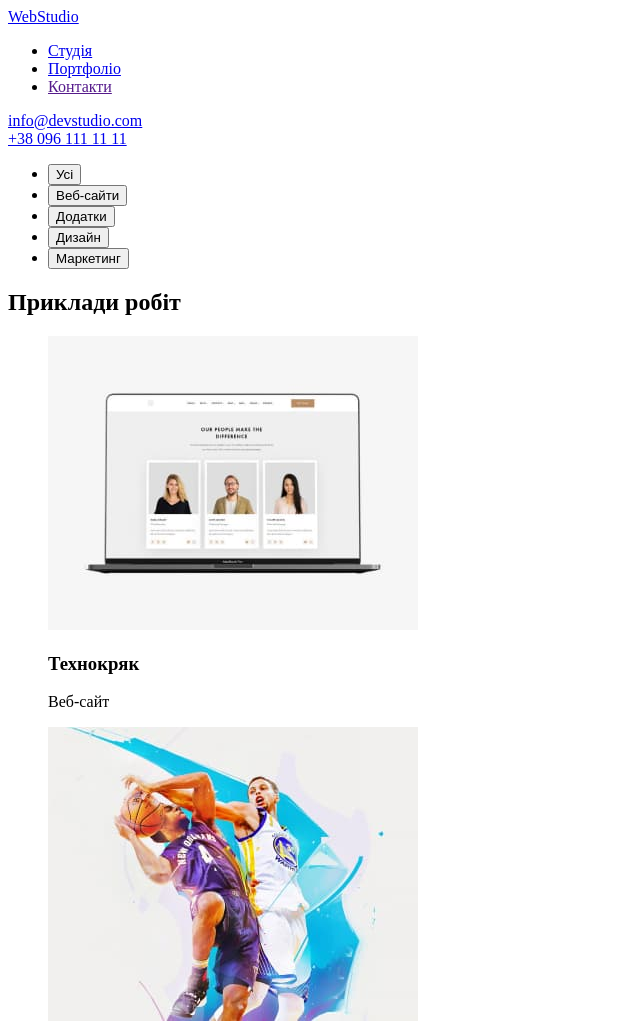
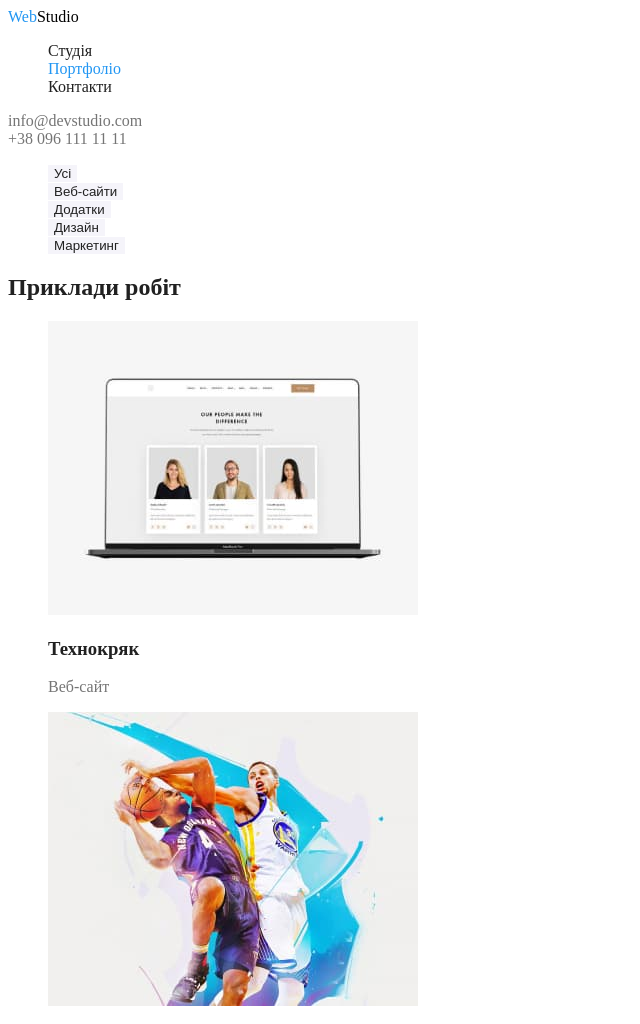
Before and after one commit to AnnaTsepilova/goit-markup-hw-02-bc, a plain HTML site: page portfolio.html in a window 1280 px wide. Shown: the top 1024 px of the page, without its empty margins (0-640 px from the left). Drawn offline with Linux system fonts and the light colour scheme.

Commit message:
стилізація кольору та кнопок

```diff
--- a/css/styles.css
+++ b/css/styles.css
@@ -4,6 +4,8 @@
     --accent-color: #2196F3;
     --primary-white-color: #ffffff;
     --black-color: #000000;
+    --background-secondary-color: #F5F4FA;
+    --background-accent-color: #2F303A;
 }
 
 .page {
@@ -12,10 +14,11 @@
 }
 
 .logo {
-    color: var(--black-color);
+    color: var(--accent-color);
+    text-decoration: none;
 }
 .logo-header {
-    color: var(--accent-color);
+    color: var(--black-color);
 }
 
 .list {
@@ -23,8 +26,9 @@
 }
 
 /* Site nav */
-.site-nav a {
+.site-nav .link {
     color: var(--title-text-color);
+    text-decoration: none;
 }
 
 .site-nav .link:hover,
@@ -32,12 +36,25 @@
     color: var(--accent-color);
 }
 
+.site-nav .link.current {
+    color: var(--accent-color);
+}
+
+.contacts-header {
+    text-decoration: none;
+    color: var(--primary-text-color);
+}
+
+.contacts-header:hover,
+.contacts-header:focus {
+    color: var(--accent-color);
+}
 
 
 /* Hero */
-.hero-title {
+/* .hero-title {
     color: var(--primary-white-color);
-}
+} */
 
 /* Section */
 .section-title {
@@ -54,6 +71,38 @@
 
 }
 
+.team-name,
+.work-list .title {
+    color: var(--title-text-color);
+}
+
+/* Footer */
+.logo-footer {
+ color: var(--primary-white-color);
+}
+
+.contacts-footer {
+    /* color: rgba(255, 255, 255, 0.6); */
+    text-decoration: none;
+}
+
+.btn-main {
+    color: var(--primary-white-color);
+    background-color: var(--accent-color);
+    border-width: 0;
+}
+
+.btn-filter {
+    color: var(--title-text-color);
+    background-color: var(--background-secondary-color);
+    border-width: 0;
+}
+
+.btn-filter:hover,
+.btn-filter:focus {
+    color: var(--primary-white-color);
+    background-color: var(--accent-color);
+}
 
 
 /* цвета на странице Студія
--- a/portfolio.html
+++ b/portfolio.html
@@ -9,73 +9,73 @@
         <link rel="stylesheet" href="./css/styles.css">
     </head>
 
-    <body>
+    <body class="page">
         <!-- Шапка -->
         <header class="page-header">
             <nav>
-                <a href="./index.html" target="_self">WebStudio</a>
-                <ul>
-                    <li><a href="./index.html" target="_self">Студія</a></li>
-                    <li><a href="./portfolio.html" target="_self">Портфоліо</a></li>
-                    <li><a href="" target="_self">Контакти</a></li>
+                <a href="./index.html" target="_self" class="logo">Web<span class="logo-header">Studio</span></a>
+                <ul class="list site-nav">
+                    <li><a href="./index.html" class="link" target="_self">Студія</a></li>
+                    <li><a href="./portfolio.html" class="link current" target="_self">Портфоліо</a></li>
+                    <li><a href="" class="link" target="_self">Контакти</a></li>
                 </ul>
             </nav>
-            <a href="mailto:info@devstudio.com">info@devstudio.com</a><br>
-            <a href="tel:+380961111111">+38 096 111 11 11</a>
+            <a href="mailto:info@devstudio.com" class="contacts-header">info@devstudio.com</a><br>
+            <a href="tel:+380961111111" class="contacts-header">+38 096 111 11 11</a>
         </header>
         <main>
             <!-- кнопки меню-->
             <section>
-                <ul>
-                    <li><button type="button">Усі</button></li>
-                    <li><button type="button">Веб-сайти</button></li>
-                    <li><button type="button">Додатки</button></li>
-                    <li><button type="button">Дизайн</button></li>
-                    <li><button type="button">Маркетинг</button></li>
+                <ul class="list">
+                    <li><button type="button" class="btn-filter">Усі</button></li>
+                    <li><button type="button" class="btn-filter">Веб-сайти</button></li>
+                    <li><button type="button" class="btn-filter">Додатки</button></li>
+                    <li><button type="button" class="btn-filter">Дизайн</button></li>
+                    <li><button type="button" class="btn-filter">Маркетинг</button></li>
                 </ul>
             </section>
             <!-- Приклади робіт -->
             <section>
-                <h2>Приклади робіт</h2>
-                <ul class="list">
+                <h2 class="section-title">Приклади робіт</h2>
+                <ul class="list work-list">
                     <li>
                         <img src="./images/tehnokryak.jpg" alt="Ноутбук з вебсайтом" width="370">
-                        <h3>Технокряк</h3>
+                        <h3 class="title">Технокряк</h3>
                         <p>Веб-сайт</p>
                     </li>
                     <li>
                         <img src="./images/new-orlean.jpg" alt="Постер New Orlean vs Golden Star" width="370">
-                        <h3>Постер <span lang="eng">New Orlean vs Golden Star</span></h3>
+                        <h3 class="title">Постер <span lang="eng">New Orlean vs Golden Star</span></h3>
                         <p>Дизайн</p>
                     </li>
                     <li>
                         <img src="./images/sea-food.jpg" alt="Логотип ресторану Seafood" width="370">
-                        <h3>Ресторан <span lang="eng">Seafood</span></h3>
+                        <h3 class="title">Ресторан <span lang="eng">Seafood</span></h3>
                         <p>Додаток</p>
                     </li>
                     <li>
                         <img src="./images/boxes.jpg" alt="Дві картонні коробки" width="370">
-                        <h3>Проєкт <span lang="eng">Boxes</span></h3>
+                        <h3 class="title">Проєкт <span lang="eng">Boxes</span></h3>
                         <p>Додаток</p>
                     </li>
                     <li>
                         <img src="./images/inspiration.jpg" alt="Комп'ютерний монітор з відкритим сайтом" width="370">
-                        <h3><span lang="eng">Inspiration has no Borders</span></h3>
+                        <h3 class="title"><span lang="eng">Inspiration has no Borders</span></h3>
                         <p>Веб-сайт</p>
                     </li>
                     <li>
                         <img src="./images/limited-edition.jpg" alt="Відкритий журнал" width="370">
-                        <h3>Видання <span lang="eng">Limited Edition</span></h3>
+                        <h3 class="title">Видання <span lang="eng">Limited Edition</span></h3>
                         <p>Дизайн</p>
                     </li>
                     <li>
                         <img src="./images/lab.jpg" alt="Етикетка для одягу" width="370">
-                        <h3>Проєкт <span lang="eng">LAB</span></h3>
+                        <h3 class="title">Проєкт <span lang="eng">LAB</span></h3>
                         <p>Маркетинг</p>
                     </li>
                     <li>
                         <img src="./images/growing-business.jpg" alt="Людина друкує на ноутбуці" width="370">
-                        <h3><span lang="eng">Growing Business</span></h3>
+                        <h3 class="title"><span lang="eng">Growing Business</span></h3>
                         <p>Додаток</p>
                     </li>
                 </ul>
@@ -83,11 +83,11 @@
         </main>
         <!-- Футер -->
         <footer>
-            <a href="./index.html" target="_self">WebStudio</a>
+            <a href="./index.html" target="_self" class="logo">Web<span class="logo-footer">Studio</span></a>
             <address>
                 <a href="https://www.google.com.ua/maps/place/%D0%B1%D1%83%D0%BB%D1%8C%D0%B2%D0%B0%D1%80+%D0%9B%D0%B5%D1%81%D1%96+%D0%A3%D0%BA%D1%80%D0%B0%D1%97%D0%BD%D0%BA%D0%B8,+26,+%D0%9A%D0%B8%D1%97%D0%B2,+02000/@50.4265841,30.5361971,17z/data=!3m1!4b1!4m5!3m4!1s0x40d4cf0e033ecbe9:0x57a4dffefec77da0!8m2!3d50.4265807!4d30.5383858?hl=uk&authuser=0" target="_blank"  rel="noopener noreferrer">м. Київ, пр-т Лесі Українки, 26</a><br>
-                <a href="mailto:info@devstudio.com">info@devstudio.com</a><br>
-                <a href="tel:+380961111111">+38 096 111 11 11</a>
+                <a href="mailto:info@devstudio.com" class="contacts-footer">info@devstudio.com</a><br>
+                <a href="tel:+380961111111" class="contacts-footer">+38 096 111 11 11</a>
             </address>
         </footer>
     </body>
```
Also changed, not shown: index.html (+12 -12 lines).
